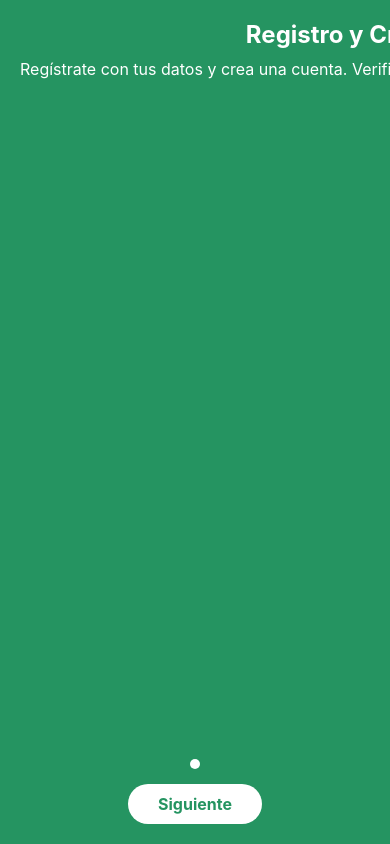
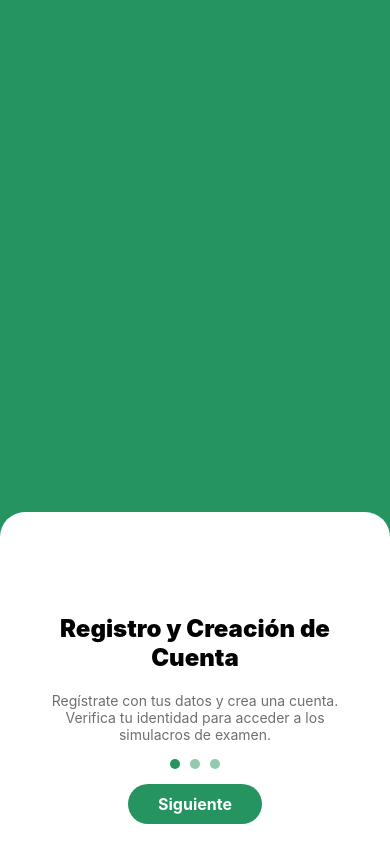
Before and after one commit to Bryandlc654/appsimulacion, a React Native app: screen /Onboarding in a window 390 px wide. Built offline with nearby package versions, Linux system fonts and the light colour scheme.

Commit message:
OnboardingScreen final

```diff
--- a/App.js
+++ b/App.js
@@ -2,10 +2,11 @@ import React from 'react';
 import { NavigationContainer } from '@react-navigation/native';
 import { createStackNavigator } from '@react-navigation/stack';
 import OnboardingScreen from './src/screens/OnboardingScreen';
+import LoginScreen from './src/screens/LoginScreen';
 
 const Stack = createStackNavigator();
 
-export default function App() {
+const App = () => {
   return (
     <NavigationContainer>
       <Stack.Navigator initialRouteName="Onboarding">
@@ -14,7 +15,14 @@ export default function App() {
           component={OnboardingScreen}
           options={{ headerShown: false }}
         />
+        <Stack.Screen
+          name="Login"
+          component={LoginScreen}
+          options={{ headerShown: false }}
+        />
       </Stack.Navigator>
     </NavigationContainer>
   );
-}
+};
+
+export default App;
--- /dev/null
+++ b/src/screens/LoginScreen.js
@@ -0,0 +1,105 @@
+import React from 'react';
+import { View, Text, StyleSheet, TextInput, TouchableOpacity, Image } from 'react-native';
+
+const LoginScreen = () => {
+  return (
+    <View style={styles.container}>
+      <Image source={require('../../assets/icon.png')} style={styles.logo} />
+      <Text style={styles.welcome}>Bienvenido</Text>
+      <Text style={styles.label}>CIP</Text>
+      <TextInput
+        style={styles.input}
+        placeholder="12345678"
+        placeholderTextColor="#C1C1C1"
+      />
+      <Text style={styles.label}>Contraseña</Text>
+      <TextInput
+        style={styles.input}
+        placeholder="******"
+        placeholderTextColor="#C1C1C1"
+        secureTextEntry
+      />
+      <TouchableOpacity style={styles.forgotPassword}>
+        <Text style={styles.forgotPasswordText}>¿Olvidaste tu contraseña?</Text>
+      </TouchableOpacity>
+      <TouchableOpacity style={styles.button}>
+        <Text style={styles.buttonText}>Ingresar</Text>
+      </TouchableOpacity>
+      <TouchableOpacity style={styles.registerContainer}>
+        <Text style={styles.registerText}>¿Aún no tienes una cuenta?</Text>
+        <Text style={styles.registerLink}>Regístrate aquí.</Text>
+      </TouchableOpacity>
+    </View>
+  );
+};
+
+const styles = StyleSheet.create({
+  container: {
+    flex: 1,
+    backgroundColor: '#fff',
+    paddingHorizontal: 20,
+    justifyContent: 'center',
+  },
+  logo: {
+    width: 100,
+    height: 100,
+    marginBottom: 20,
+    alignSelf: 'flex-start',
+  },
+  welcome: {
+    fontSize: 24,
+    fontWeight: 'bold',
+    marginBottom: 20,
+    color: '#000',
+  },
+  label: {
+    fontSize: 16,
+    fontWeight: 'bold',
+    color: '#000',
+    marginBottom: 10,
+  },
+  input: {
+    height: 58,
+    borderColor: '#259461',
+    borderWidth: 1,
+    borderRadius: 10,
+    marginBottom: 20,
+    paddingHorizontal: 10,
+    color: '#000',
+  },
+  forgotPassword: {
+    alignSelf: 'flex-end',
+    marginBottom: 20,
+  },
+  forgotPasswordText: {
+    color: '#259461',
+    fontSize: 14,
+  },
+  button: {
+    backgroundColor: '#259461',
+    borderRadius: 25,
+    paddingVertical: 20,
+    alignItems: 'center',
+    marginBottom: 20,
+  },
+  buttonText: {
+    color: '#fff',
+    fontSize: 16,
+    fontWeight: 'bold',
+  },
+  registerContainer: {
+    flexDirection: 'row',
+    justifyContent: 'center',
+  },
+  registerText: {
+    color: '#000',
+    fontSize: 14,
+  },
+  registerLink: {
+    color: '#259461',
+    fontSize: 14,
+    marginLeft: 5,
+  },
+});
+
+export default LoginScreen;
--- a/src/screens/OnboardingScreen.js
+++ b/src/screens/OnboardingScreen.js
@@ -1,10 +1,14 @@
 import React, { useState, useRef } from 'react';
-import { View, Text, StyleSheet, FlatList, Animated, TouchableOpacity } from 'react-native';
+import { View, Text, StyleSheet, FlatList, Animated, TouchableOpacity, Dimensions } from 'react-native';
+import { useNavigation } from '@react-navigation/native'; // Importar el hook de navegación
+
+const { width } = Dimensions.get('window');
 
 const OnboardingScreen = () => {
   const [currentIndex, setCurrentIndex] = useState(0);
   const scrollX = useRef(new Animated.Value(0)).current;
   const flatListRef = useRef(null);
+  const navigation = useNavigation(); // Inicializar la navegación
 
   const slides = [
     {
@@ -12,12 +16,23 @@ const OnboardingScreen = () => {
       title: 'Registro y Creación de Cuenta',
       description: 'Regístrate con tus datos y crea una cuenta. Verifica tu identidad para acceder a los simulacros de examen.',
     },
-    // Añade más pasos aquí si es necesario
+    {
+      key: '2',
+      title: 'Selección de Examen de Simulación',
+      description: 'Elige el examen que corresponde al cargo al que aspiras ascender. La app ofrece simulacros para cada rango.',
+    },
+    {
+      key: '3',
+      title: 'Examen y Resultados',
+      description: 'Completa el examen en el tiempo asignado. Al finalizar, revisa tus respuestas.',
+    },
   ];
 
   const handleNext = () => {
     if (currentIndex < slides.length - 1) {
       flatListRef.current.scrollToIndex({ index: currentIndex + 1 });
+    } else {
+      navigation.navigate('Login'); // Redirigir al login cuando se complete el Onboarding
     }
   };
 
@@ -43,12 +58,13 @@ const OnboardingScreen = () => {
         viewabilityConfig={viewConfig}
         ref={flatListRef}
         renderItem={({ item }) => (
-          <View style={styles.slide}>
-            <Text style={styles.title}>{item.title}</Text>
-            <Text style={styles.description}>{item.description}</Text>
-          </View>
+          <View style={styles.slide}></View>
         )}
       />
+      <View style={styles.textBox}>
+        <Text style={styles.title}>{slides[currentIndex].title}</Text>
+        <Text style={styles.description}>{slides[currentIndex].description}</Text>
+      </View>
       <View style={styles.navigationContainer}>
         <View style={styles.pagination}>
           {slides.map((_, index) => (
@@ -75,21 +91,31 @@ const styles = StyleSheet.create({
     backgroundColor: '#259461',
   },
   slide: {
-    flex: 1,
+    width: width,
+  },
+  textBox: {
+    position: 'absolute',
+    bottom: 0,
+    backgroundColor: '#fff',
+    borderTopLeftRadius: 25,
+    borderTopRightRadius: 25,
+    height: 332,
+    width: '100%',
+    alignItems: 'center',
     justifyContent: 'center',
-    alignItems: 'center',
-    width: '100%',
-    padding: 20,
+    paddingHorizontal: 40,
   },
   title: {
     fontSize: 24,
     fontWeight: 'bold',
-    color: '#fff',
-    marginBottom: 10,
+    marginBottom: 20,
+    textAlign: 'center',
+    color: '#000',
+    fontWeight: '900',
   },
   description: {
-    fontSize: 16,
-    color: '#fff',
+    fontSize: 14,
+    color: '#6F6F6F',
     textAlign: 'center',
   },
   navigationContainer: {
@@ -108,17 +134,17 @@ const styles = StyleSheet.create({
     height: 10,
     width: 10,
     borderRadius: 5,
-    backgroundColor: '#fff',
+    backgroundColor: '#259461',
     margin: 5,
   },
   button: {
-    backgroundColor: '#fff',
+    backgroundColor: '#259461',
     borderRadius: 25,
     paddingVertical: 10,
     paddingHorizontal: 30,
   },
   buttonText: {
-    color: '#259461',
+    color: '#fff',
     fontSize: 16,
     fontWeight: 'bold',
   },
```
